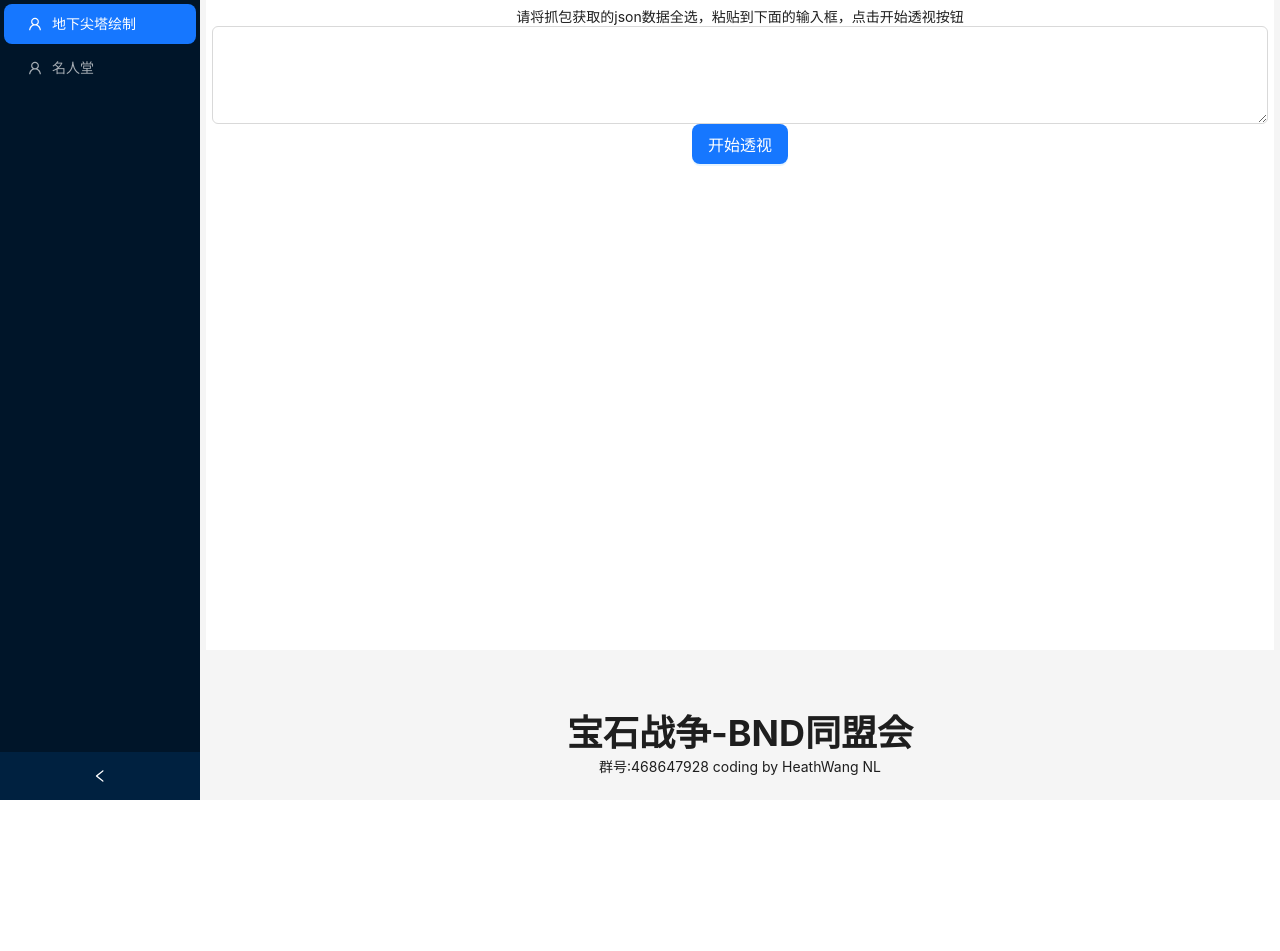
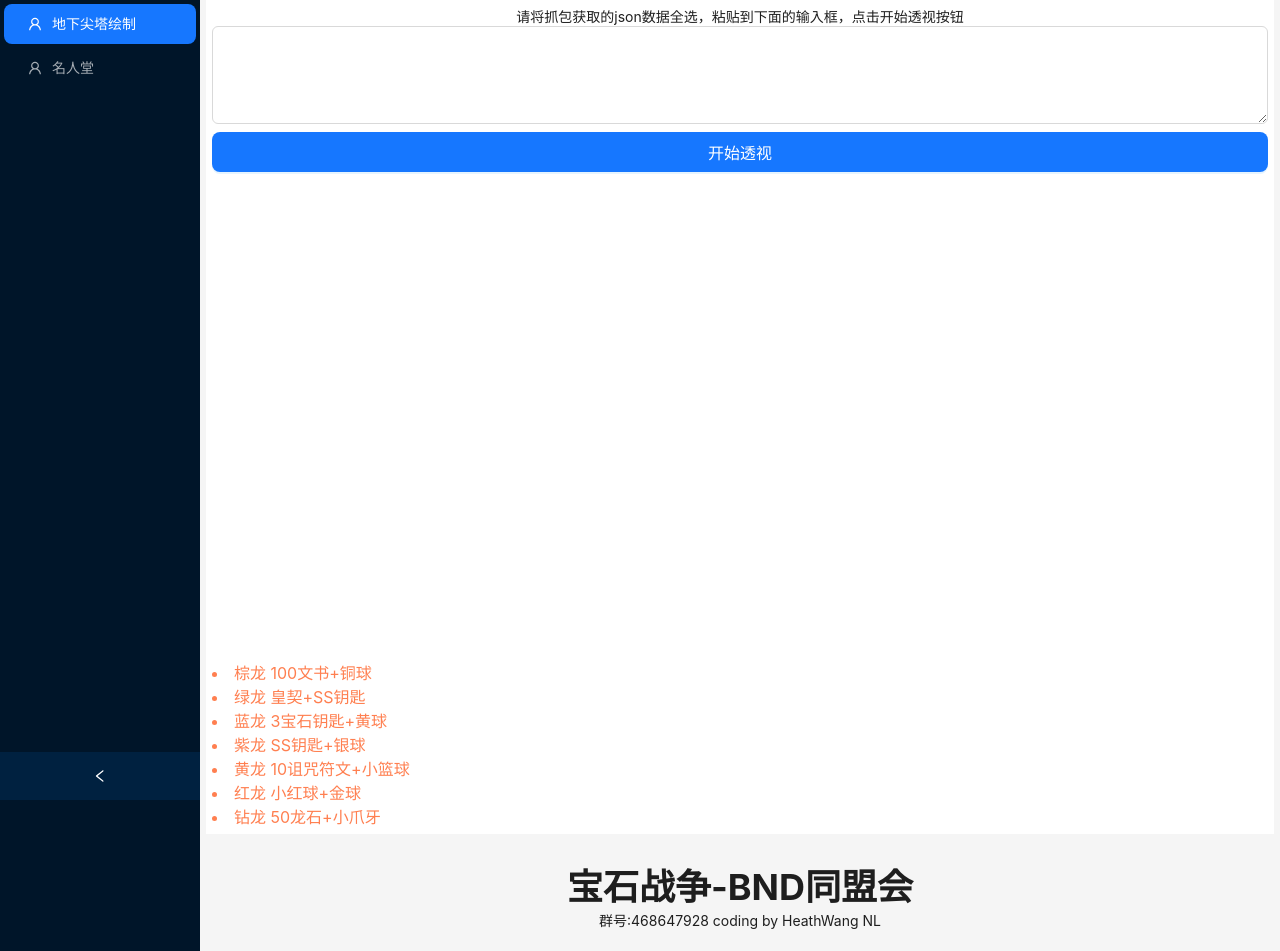
Before and after one commit to HeathWang/draw-underworld-map, a React (Create React App) app in the folder draw-map/: page /undermap in a window 1280 px wide. Shown: the top 951 px of the page. Before the commit the page ends 800 px from the top, so only its background shows below. Built offline with nearby package versions, Linux system fonts and the light colour scheme.

Commit message:
ui 优化

```diff
--- a/draw-map/src/pages/map/index.tsx
+++ b/draw-map/src/pages/map/index.tsx
@@ -729,17 +729,31 @@ const MapPage: React.FC = () => {
             />
 
 
-            <Button type={"primary"} size={"large"}
-                    onClick={handleInputData}
-            >
-                开始透视
-            </Button>
+            <div className="button" >
+                <Button type={"primary"} size={"large"} style={{width: "100%"}}
+                        onClick={handleInputData}
+                >
+                    开始透视
+                </Button>
+            </div>
+
 
             <div className="map-container">
                 {showMapTiles != null && showMapTiles.length > 0 && renderMap()
 
                 }
             </div>
+            <div className="map-tips">
+                <div className="map-tips__boss">
+                <li>棕龙	100文书+铜球	</li>
+                <li>绿龙	皇契+SS钥匙	</li>
+                <li>蓝龙	3宝石钥匙+黄球</li>
+                <li>紫龙	SS钥匙+银球	</li>
+                <li>黄龙	10诅咒符文+小篮球	</li>
+                <li>红龙	小红球+金球	</li>
+                <li>钻龙	50龙石+小爪牙	</li>
+                </div>
+            </div>
         </div>
     );
 };
--- a/draw-map/src/pages/map/styles.css
+++ b/draw-map/src/pages/map/styles.css
@@ -12,3 +12,26 @@
     display: flex;
     flex-direction: row;
 }
+
+.button {
+    padding-top: 8px;
+    padding-bottom: 8px;
+    width: 100%;
+}
+
+.map-tips {
+    display: flex;
+    flex-direction: row;
+    justify-content: space-between;
+    align-items: flex-start;
+}
+
+.map-tips__boss {
+    /*width: 40%;*/
+    display: flex;
+    flex-direction: column;
+    align-items: flex-start;
+    font-size: medium;
+    font-weight: 400;
+    color: coral;
+}
```
